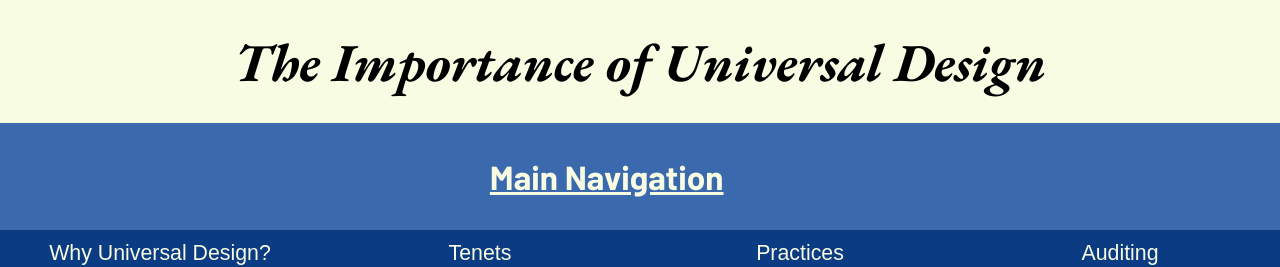
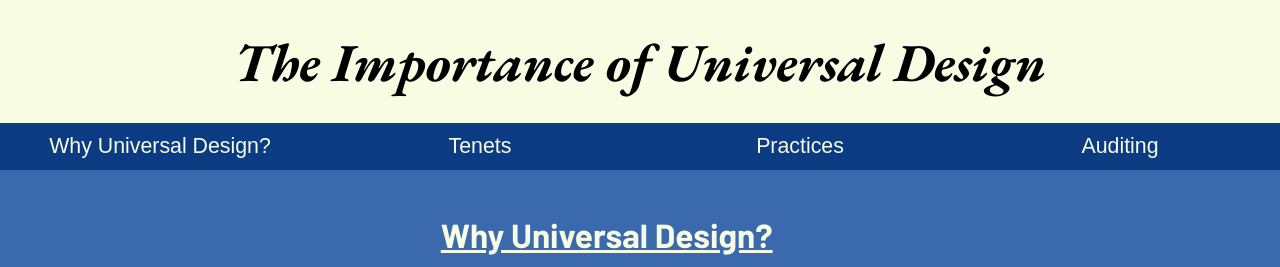
Before and after one commit to dandrewbarlow/universal-design-final-project, a React (Create React App) app: page / in a window 1280 px wide. Shown: the top 267 px of the page. Built offline with nearby package versions, Linux system fonts and the light colour scheme.

Commit message:
hide nav title with css

```diff
--- a/src/scss/App.scss
+++ b/src/scss/App.scss
@@ -170,6 +170,18 @@ h4 {
   text-indent: -2em;
 }
 
+// hide nav title
+.sr-only {
+  position: absolute;
+  width: 1px;
+  height: 1px;
+  padding: 0;
+  margin: -1px;
+  overflow: hidden;
+  clip: rect(0,0,0,0);
+  border: 0;
+}
+
 // IMPORTS////////////////////////////////////////////////
 // Code for responsive style in seperate document
 @import "responsive";
```
